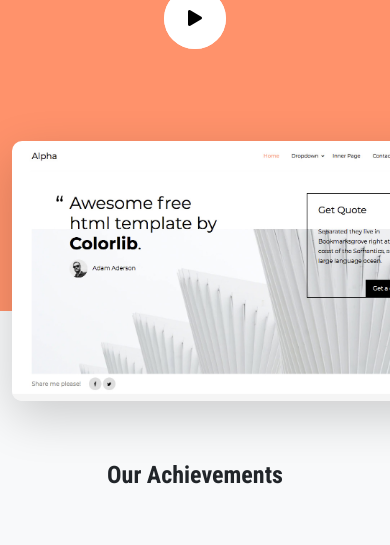
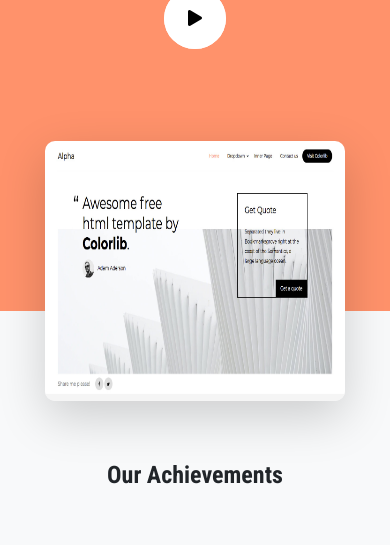
Before and after one commit to arman-sulaiman/project01, a plain HTML site: page index.html in a window 390 px wide. Shown: the part 518-1063 px from the top of the page. Drawn offline with nearby package versions, Linux system fonts and the light colour scheme; a script that the page names is missing.

Commit message:
Update style.css

```diff
--- a/CSS/style.css
+++ b/CSS/style.css
@@ -112,8 +112,8 @@ body{
 
 .app_img img{
     margin-top: -170px;
-    height: 590px;
-    width: 1100px;
+    max-width: 100%;
+    height: auto;
     border-radius: 10px;
 }
 
@@ -639,7 +639,8 @@ margin-bottom: 60px;
         font-size: 50px;
     }
 
-    .app_img{
-        width: 100px;
+    .app_img img{
+        width: 300px;
+
     }
 }
```
